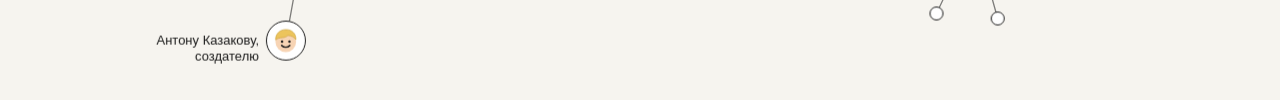
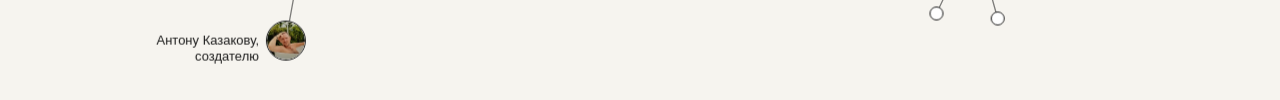
Before and after one commit to psyteeth/fusionsite, a plain HTML site: page index.html in a window 1280 px wide. Shown: the part 702-802 px from the top of the page. Drawn offline with Linux system fonts and the light colour scheme; animation ran at ten frames a second.

Commit message:
Anton's Telegram avatar in the ask section (cropped to face)
Co-Authored-By: Claude Opus 5.5 <noreply@anthropic.com>

```diff
--- a/assets/css/graph.css
+++ b/assets/css/graph.css
@@ -150,3 +150,4 @@ body[data-active="psy"] .node--hub[data-id="psy"] .tap{display:block;position:ab
 /* иконки-аватарки внутри сателлитов (видны и в маленьком виде на главной) */
 .node--leaf .ico{display:block;width:78%;height:78%}
 .node--leaf .ico svg{display:block;width:100%;height:100%}
+.node--leaf .ava{display:block;width:100%;height:100%;object-fit:cover;border-radius:50%}
--- a/assets/js/graph.js
+++ b/assets/js/graph.js
@@ -10,7 +10,6 @@
   // иконки-аватарки для «Задать вопрос»
   var AV_TG = '<svg viewBox="0 0 24 24" aria-hidden="true"><circle cx="12" cy="12" r="12" fill="#29a9eb"/><path d="M5.4 11.7l11.4-4.4c.53-.2 1 .13.83.93l-1.94 9.13c-.14.65-.53.8-1.07.5l-2.96-2.18-1.43 1.38c-.16.16-.29.29-.6.29l.21-3.02 5.5-4.97c.24-.21-.05-.33-.37-.12l-6.8 4.28-2.93-.92c-.64-.2-.65-.64.13-.94z" fill="#fff"/></svg>';
   var AV_BOT = '<svg viewBox="0 0 24 24" aria-hidden="true"><line x1="12" y1="2.6" x2="12" y2="6" stroke="#1b1b1b" stroke-width="1.3"/><circle cx="12" cy="2.6" r="1.4" fill="#ff5136"/><rect x="4.5" y="6" width="15" height="12" rx="3.5" fill="#cfd8dc" stroke="#1b1b1b" stroke-width="1.2"/><rect x="2.6" y="10" width="1.9" height="4.4" rx=".9" fill="#1b1b1b"/><rect x="19.5" y="10" width="1.9" height="4.4" rx=".9" fill="#1b1b1b"/><circle cx="9.2" cy="11.3" r="1.7" fill="#00a1c9"/><circle cx="14.8" cy="11.3" r="1.7" fill="#00a1c9"/><path d="M9 15h6" stroke="#1b1b1b" stroke-width="1.2" stroke-linecap="round"/><rect x="8" y="18.6" width="8" height="2.6" rx="1" fill="#cfd8dc" stroke="#1b1b1b" stroke-width="1"/></svg>';
-  var AV_ANTON = '<svg viewBox="0 0 24 24" aria-hidden="true"><circle cx="12" cy="13" r="8.4" fill="#f7d4b4"/><path d="M3.8 11.6C3.6 6.4 7.4 3.2 12.2 3.2c4.6 0 8.2 3 8 8.2-1.3-1.9-3.4-3.2-6.5-3.4-.9 1-2.6 1.7-4.6 1.8-2.2.1-4 .7-5.3 1.8z" fill="#ecc45c" stroke="#c9a03a" stroke-width=".5"/><circle cx="9" cy="13" r="1" fill="#1b1b1b"/><circle cx="15" cy="13" r="1" fill="#1b1b1b"/><path d="M8.7 16.1c1.8 1.9 4.8 1.9 6.6 0" fill="none" stroke="#1b1b1b" stroke-width="1.2" stroke-linecap="round"/></svg>';
   var AV_MARIA = '<svg viewBox="0 0 24 24" aria-hidden="true"><path d="M3.6 12.4C3.4 6.7 7.2 3 12 3s8.6 3.7 8.4 9.4l-.2 6.4c-.1.9-.8 1.5-1.7 1.5H5.5c-.9 0-1.6-.6-1.7-1.5z" fill="#f0cf72" stroke="#c9a03a" stroke-width=".5"/><ellipse cx="12" cy="13.4" rx="6.3" ry="6.8" fill="#f9dcc2"/><path d="M5.6 11.6c.4-3.4 3-5.6 6.4-5.6s6 2.2 6.4 5.6c-2.6-.2-5.2-1.2-6.9-3-1.4 1.6-3.4 2.7-5.9 3z" fill="#f0cf72"/><circle cx="9.5" cy="13.6" r=".95" fill="#1b1b1b"/><circle cx="14.5" cy="13.6" r=".95" fill="#1b1b1b"/><path d="M9.6 16.5c1.4 1.3 3.4 1.3 4.8 0" fill="none" stroke="#d2455a" stroke-width="1.2" stroke-linecap="round"/></svg>';
   // иконки для свёрнутых разделов (молекула)
   var ICON_PLAY = '<svg viewBox="0 0 24 24" aria-hidden="true"><path d="M8 5.5v13l11-6.5z" fill="currentColor"/></svg>';
@@ -60,7 +59,7 @@
     { id: 'a11', parent: 'blog', label: 'Закрой свой рот! Ты слишком ...', href: './tpost/shutup/', img: '63646561-21____.jpg' },
 
     { id: 'admin', parent: 'vopros', label: 'Администратору', svg: AV_MARIA, href: 'https://t.me/psyteeth' },
-    { id: 'anton', parent: 'vopros', label: 'Антону Казакову, создателю', svg: AV_ANTON, href: 'https://t.me/happinessguy' },
+    { id: 'anton', parent: 'vopros', label: 'Антону Казакову, создателю', ava: 'tg-anton.jpg', href: 'https://t.me/happinessguy' },
     { id: 'bot',   parent: 'vopros', label: 'Драма Киллер Боту — про отношения и зубы', svg: AV_BOT, href: 'https://t.me/dramakiller_bot' },
     { id: 'chat',  parent: 'vopros', label: 'В чате психостоматологии', svg: AV_TG, href: 'https://t.me/psy_teeth' }
   ];
@@ -128,6 +127,7 @@
       root.title = def.label;
       var d2 = el('span', 'disc');
       if (def.img) d2.style.backgroundImage = "url('" + IMG + def.img + "')";
+      else if (def.ava) { var av = el('img', 'ava'); av.src = IMG + def.ava; av.alt = ''; d2.appendChild(av); }
       else if (def.svg) d2.appendChild(el('span', 'ico', def.svg));
       else d2.appendChild(el('span', 'in' + ((def.inner || '').length <= 2 ? ' in--big' : ''), def.inner || ''));
       root.appendChild(d2);
```
Also changed, not shown: assets/img/tg-anton.jpg (added).
